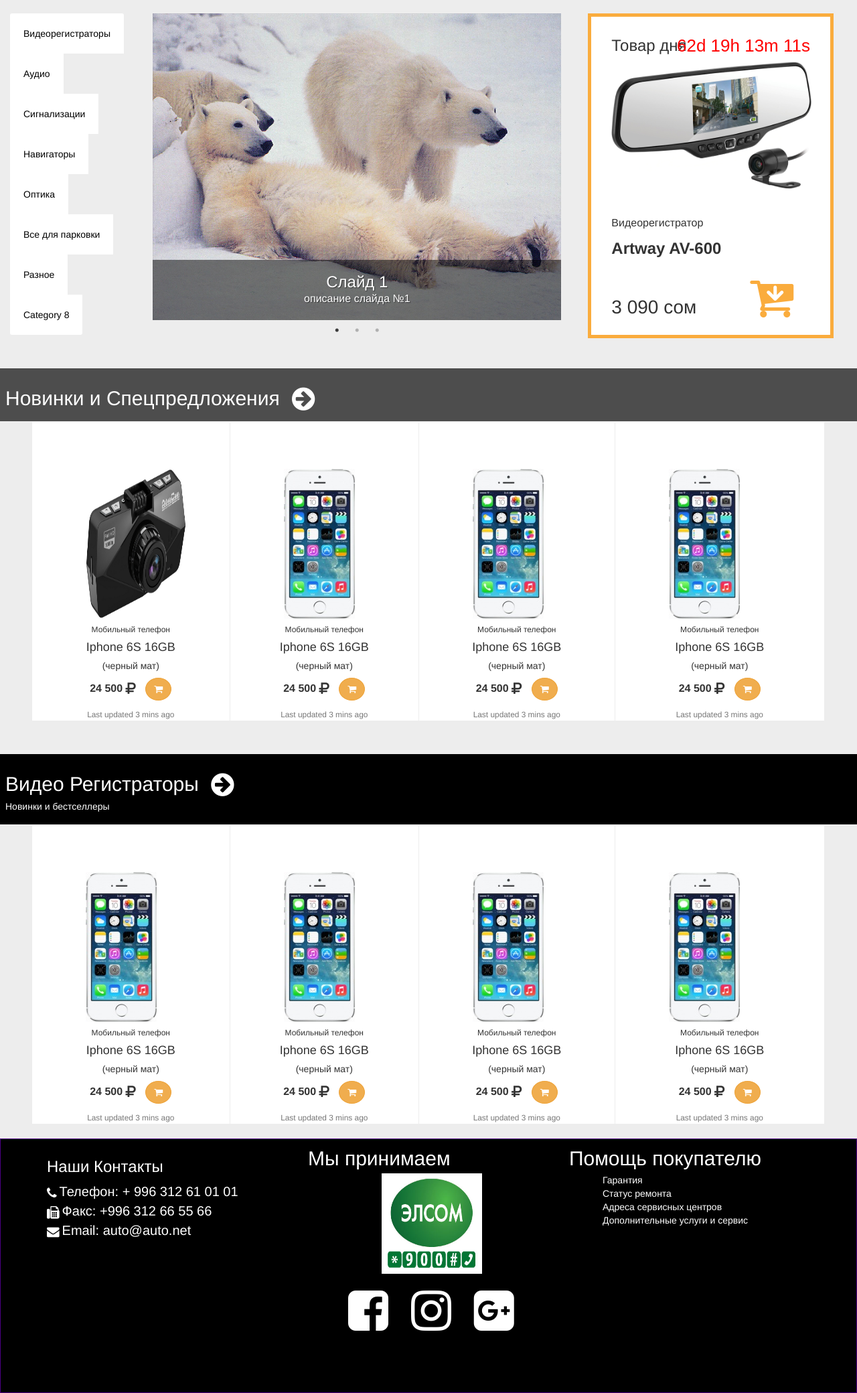
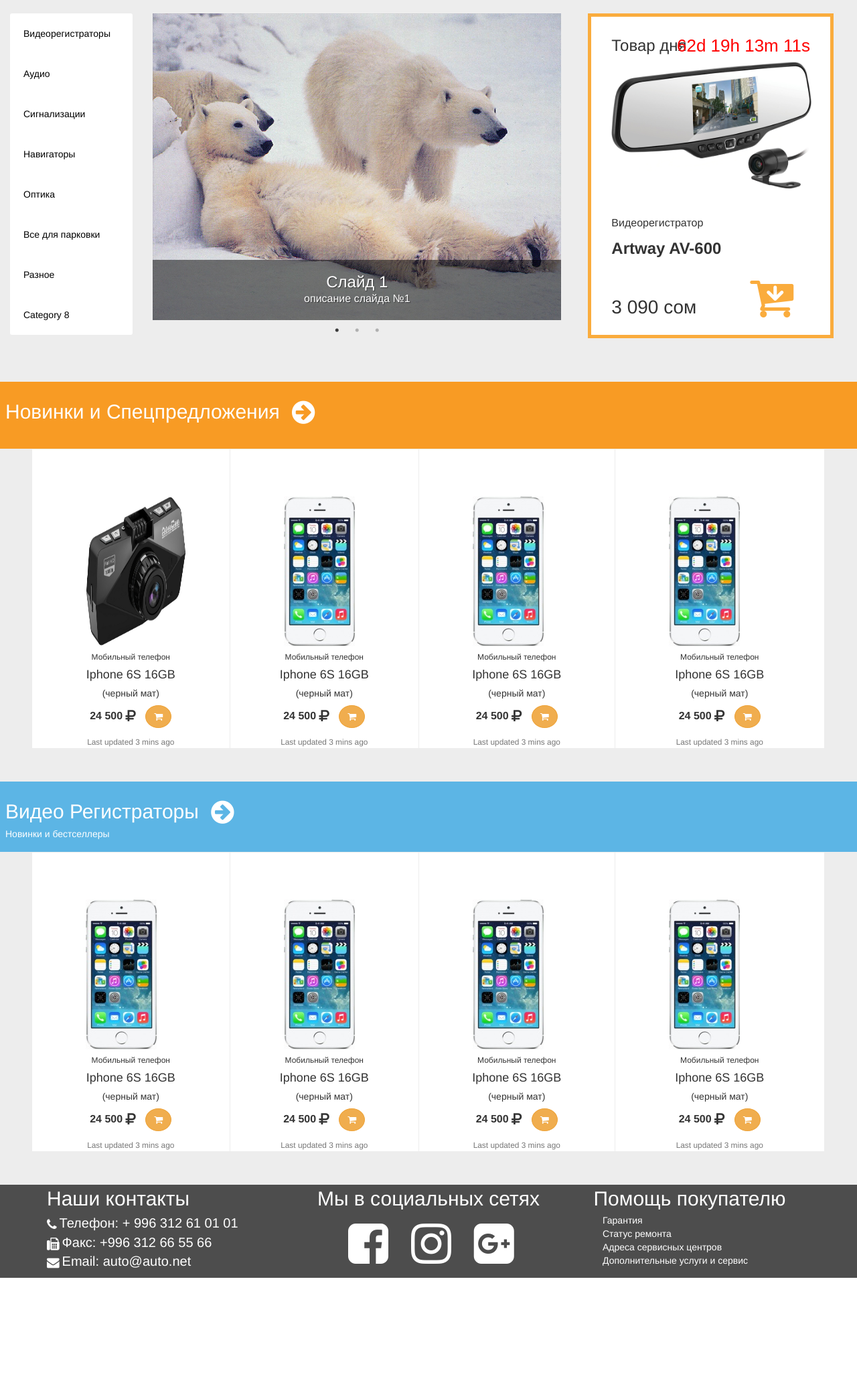
Before and after one commit to pythoneast/autoshop, a Django app: page / in a window 1280 px wide. Shown: the part 120-2200 px from the top of the page at 67% size. After the commit the page ends 2028 px from the top, so only its background shows below. Run offline with Django 3.2, Linux system fonts and the light colour scheme; some libraries are stand-ins or nearby versions.

Commit message:
changes in base.html and style.css

```diff
--- a/autoshop/static/css/style.css
+++ b/autoshop/static/css/style.css
@@ -21,7 +21,7 @@
 }
 
 article {
-    height: 1700px;
+    height: auto;
     width: 100%;
     border: 0px solid blue;
     background: #ededed;
@@ -31,7 +31,7 @@
 footer {
     height: 500px;
     width: 100%;
-    border: 1px solid indigo;
+    border: 0px solid indigo;
 }
 
 div.top_header {
@@ -383,7 +383,9 @@
 }
 /*-----------------*/
 #jumb{
-    background-color: #4D4D4D;
+    height: 100px;
+    margin-top: 20px;
+    background-color: #F89B24;
     color: white;
 }
 .new{
@@ -398,7 +400,8 @@
 }
 
 .jumbotron{
-    background-color: #F89B24;
+    margin-top: 50px;
+    background-color: #5cb5e5;
     padding: 8px;
 }
 .shrift{
@@ -443,19 +446,16 @@
 }
 
 /*Footer starts here */
-li {
-    list-style: none;
-    display: inline-block;
-    text-align: center;
-}
 .footer1 {
     text-decoration: none;
     font-size: 3rem;
     color: white;
 
 }
-.jumbotron {
-    background-color: black;
+.jumbotron2 {
+    height: 100%;
+    margin-top: 50px;
+    background-color: #4d4d4d;
 }
 
 span {
--- a/autoshop/templates/base.html
+++ b/autoshop/templates/base.html
@@ -93,12 +93,12 @@
         {% block article %}
         {% endblock article %}
     </article>
-    <footer class="jumbotron" style="margin-bottom: 0; height: 380px">
+    <footer class="jumbotron2">
         <div class="container">
             <div class="row">
              	<div class="col-md-4">
-             		<a href="#" class="footer1" ><h3> Наши Контакты </h3></a>
                 	<ul style="list-style-type: none">
+                        <li><a href="#" class="footer1" >Наши контакты</a></li>
                         <li>
                         	<i class="fa fa-phone fa-lg icon-style" aria-hidden="true"></i>
                         	<span class = "icon-style"> Телефон: + 996 312 61 01 01 </span>
@@ -107,7 +107,6 @@
                         	<i class="fa fa-fax fa-lg icon-style" aria-hidden="true"></i>
                         	<span class = "icon-style"> Факс: +996 312 66 55 66 </span>
                         </li>
-                        <br>
 	                    <li>
 	                        <i class="fa fa-envelope fa-lg icon-style" aria-hidden="true"></i>
 	                        <span class="icon-style"> Email: auto@auto.net </span>
@@ -116,13 +115,12 @@
              	</div>
                 <div class="col-md-4">
                     <ul style="list-style-type: none">
-                        <li><a href="#" class="footer1" > Мы принимаем </a></li>
+                        <li style="text-align: center"><a href="#" class="footer1" >Мы в социальных сетях</a></li>
+{#                        <li style="margin-left: 22px">#}
+{#                        	<img src="{% static 'image/logo_elsom.png' %}" class="elsom" width="100" height="100">#}
+{#                        </li>#}
                         <li>
-                        	<img src="{% static 'image/logo_elsom.png' %}" class="elsom" width="150"	height="150">
-                        </li>
-                        <br>
-                        <li>
-                        	<div style="margin-top: 20px; margin-left: 60px">
+                        	<div style="margin-top: 10px; margin-left: 60px">
 	                        	<i style="margin-right: 30px; color: white;" class="fa fa-facebook-square fa-5x"></i>
 	                        	<i style="margin-right: 30px; color: white;" class="fa fa-instagram fa-5x"></i>
 	                        	<i style="color: white;" class="fa fa-google-plus-square fa-5x" aria-hidden="true"></i>
@@ -136,7 +134,6 @@
                         <li>
                         	<a href="#" class="link">Гарантия</a>
                         </li>
-                        <br>
                         <li>
                         	<a href="#" class="link">Статус ремонта</a>
                         </li>
```
